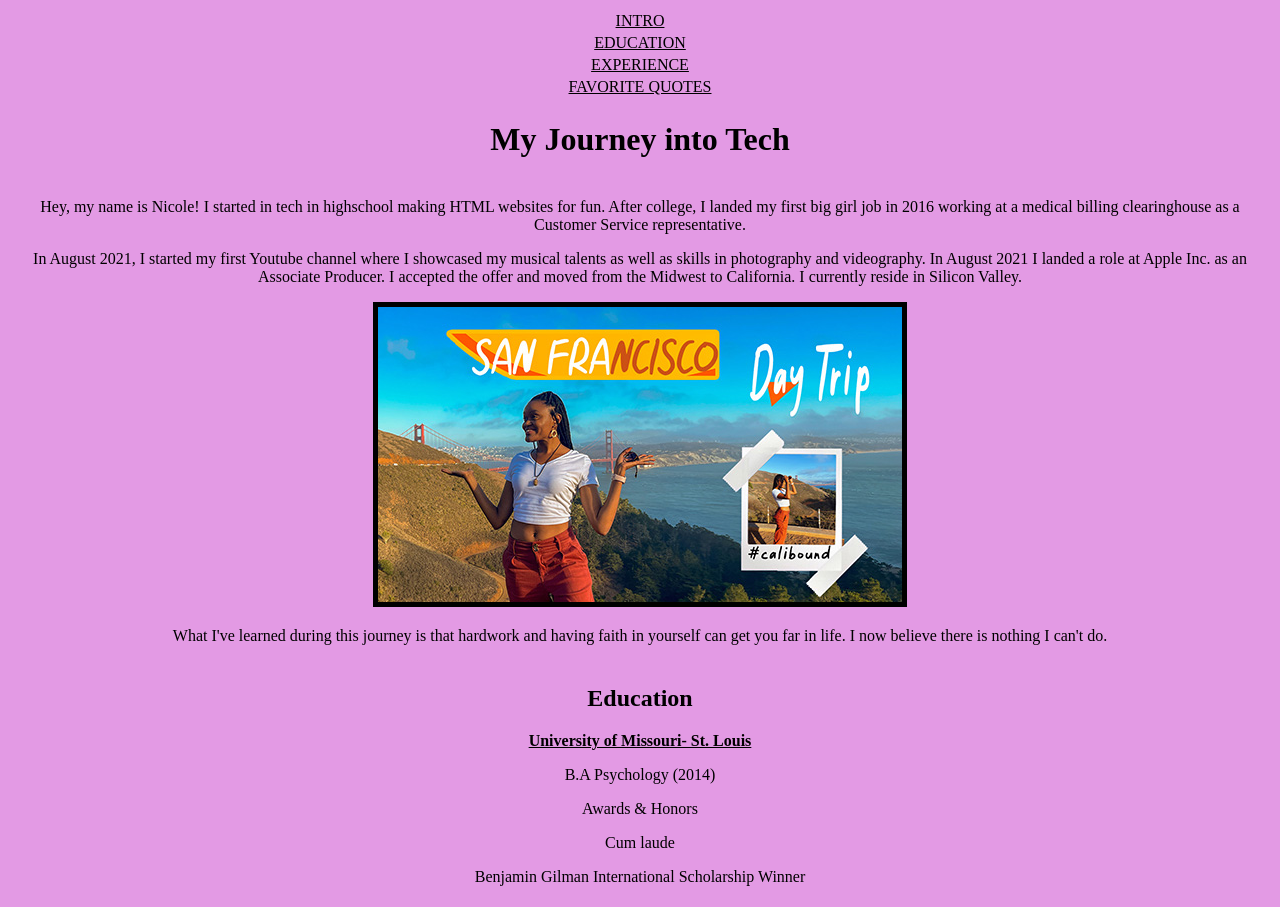
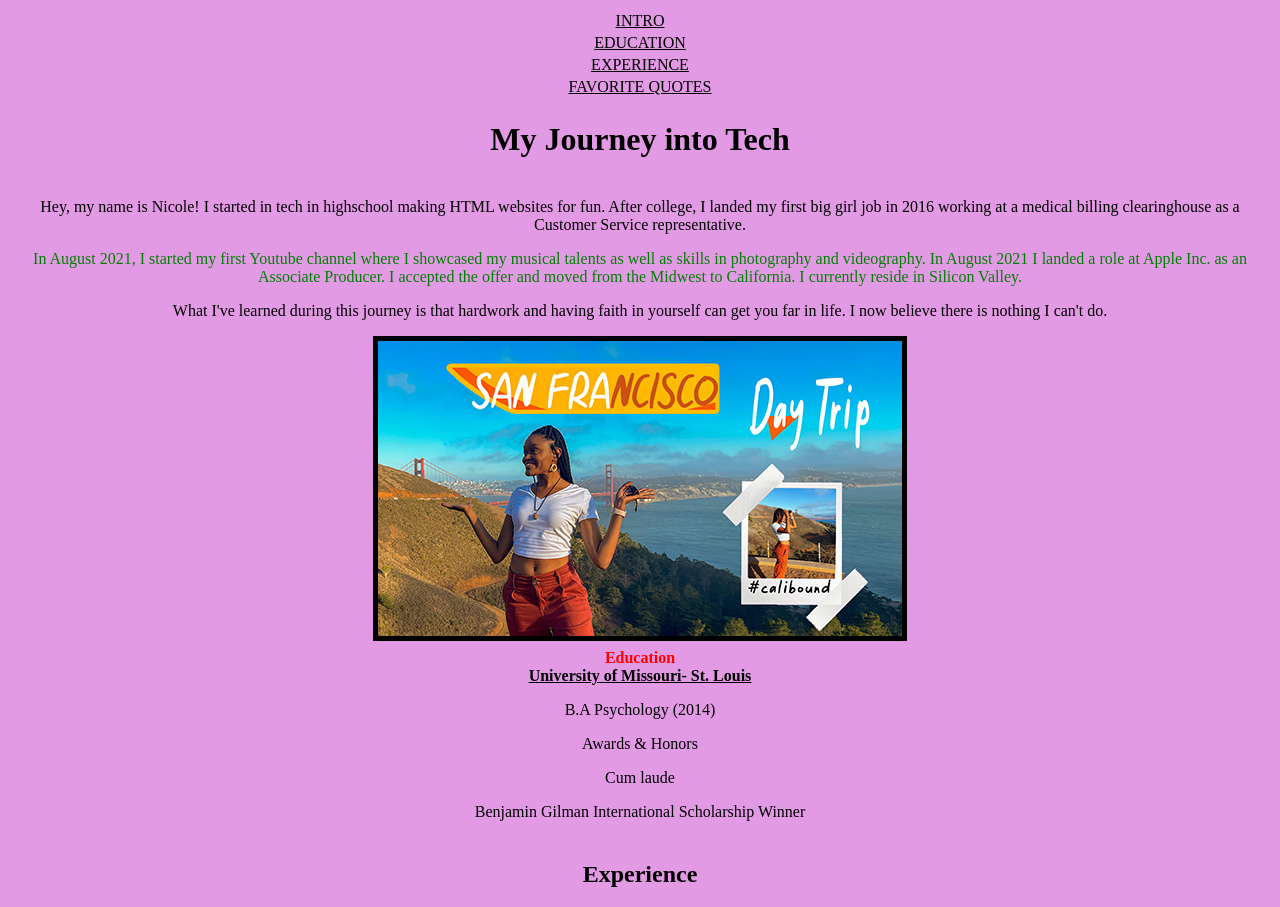
Before and after one commit to nicvickers/HTML-ME, a plain HTML site: page index.html in a window 1280 px wide. Shown: the top 907 px of the page. Drawn offline with Linux system fonts and the light colour scheme.

Commit message:
Update index.html

```diff
--- a/index.html
+++ b/index.html
@@ -15,20 +15,20 @@
       </div>
 
    </header>
-  <b> <h1> My Journey into Tech</h1></b>
+  <b> <h1> My Journey into Tech</mainHeading></h1></b>
   <div id = "intro">
    <body><p>Hey, my name is Nicole! I started in tech in highschool making HTML websites for fun.
       After college, I landed my first big girl job in 2016 working at a medical billing clearinghouse as a Customer Service representative.</p>
 
-   <p>In August 2021, I started my first Youtube channel where I showcased my musical talents as well as skills in photography and videography.
+   <testp id = "funparagraph">In August 2021, I started my first Youtube channel where I showcased my musical talents as well as skills in photography and videography.
 
    In August 2021 I landed a role at Apple Inc. as an Associate Producer. I accepted the offer and moved from the Midwest to California.
-   I currently reside in Silicon Valley. </p>
-   <img class ="categoryImg" id ="hover" src="https://github.com/nicvickers/HTML-ME/blob/main/bridgeresize.jpg?raw=true">
+   I currently reside in Silicon Valley. </testp>
   <p> What I've learned during this journey is that hardwork and having faith in yourself can get you far in life. I now believe there is nothing I can't do. </p>
-   </div>
+  <img class ="categoryImg" id ="hover" src="https://github.com/nicvickers/HTML-ME/blob/main/bridgeresize.jpg?raw=true">
+</div>
    <div id = "edu">
-   <b><h2>Education</h2></b>
+   <b><mainHeading>Education</mainHeading></b>
    <article>
       <a href="https://umsl.edu/">
          <b>University of Missouri- St. Louis</b>
```
